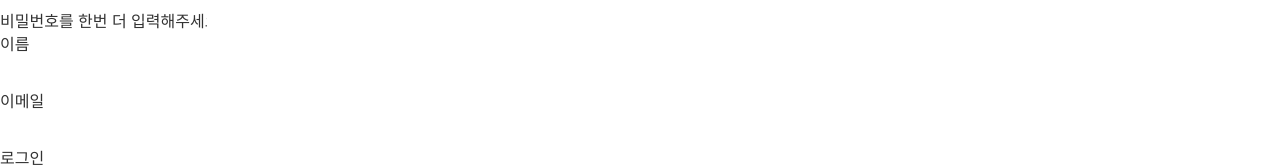
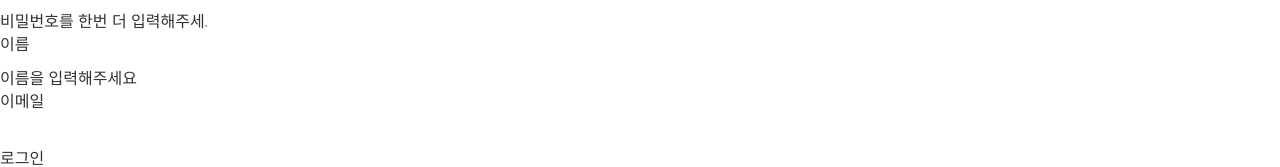
Before and after one commit to KTH8962/shopLog, a React (Vite) app: page /join in a window 1280 px wide. Shown: the part 238-405 px from the top of the page. Built offline with nearby package versions, Linux system fonts and the light colour scheme.

Commit message:
회원가입 정리

```diff
--- a/src/pages/join/Join.tsx
+++ b/src/pages/join/Join.tsx
@@ -39,7 +39,7 @@ function Join() {
             <div className={styles.tit_box}>이름</div>
             <div className={styles.bot_box}>
               <div className={styles.ip_box}>
-                <input type="text" />
+                <input type="text" placeholder="이름을 입력해주세요" />
               </div>
             </div>
           </div>
```
